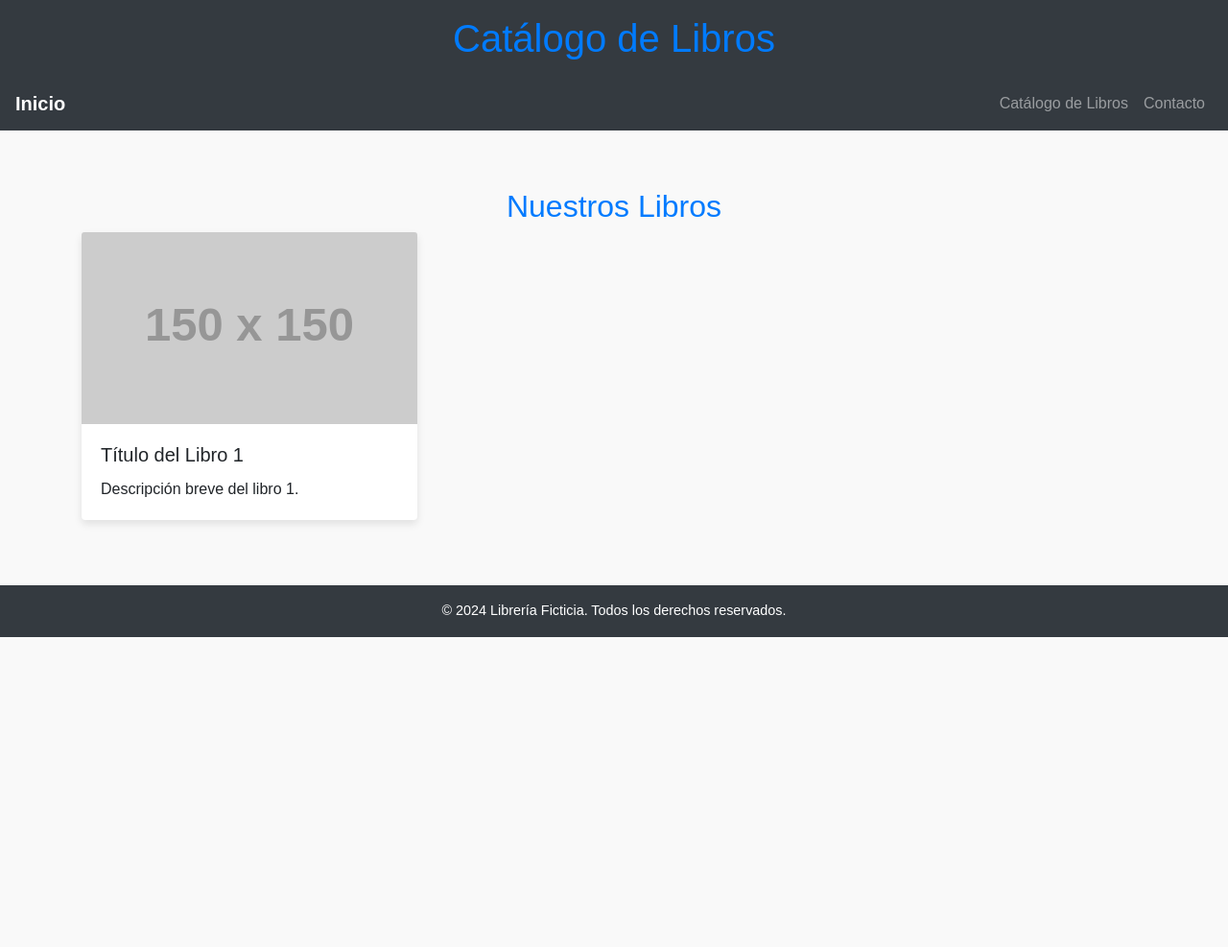
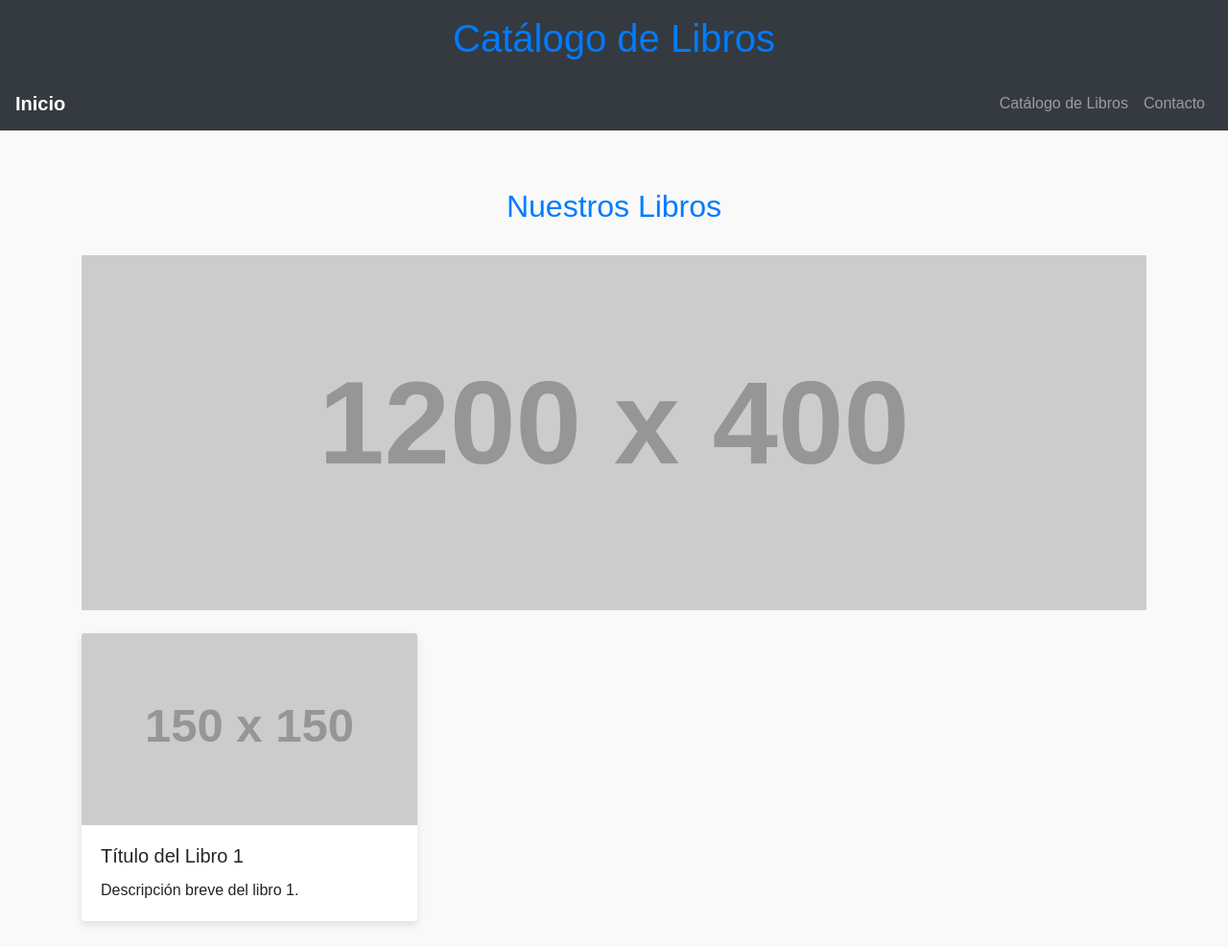
Before and after one commit to jaguark11/Negocio, a plain HTML site: page catalogo.html in a window 1280 px wide. Shown: the top 987 px of the page at 96% size. Before the commit the page ends 800 px from the top, so only its background shows below. Drawn offline with nearby package versions, Linux system fonts and the light colour scheme; placeholder pictures from the web are drawn by us.

Commit message:
Update catalogo.html

```diff
--- a/catalogo.html
+++ b/catalogo.html
@@ -29,6 +29,7 @@
 <main class="container mt-4">
     <section>
         <h2>Nuestros Libros</h2>
+        <img src="https://via.placeholder.com/1200x400" class="img-fluid my-4" alt="Imagen de catálogo de libros">
         <div class="row">
             <!-- Ejemplo de libro -->
             <div class="col-md-4">
```
